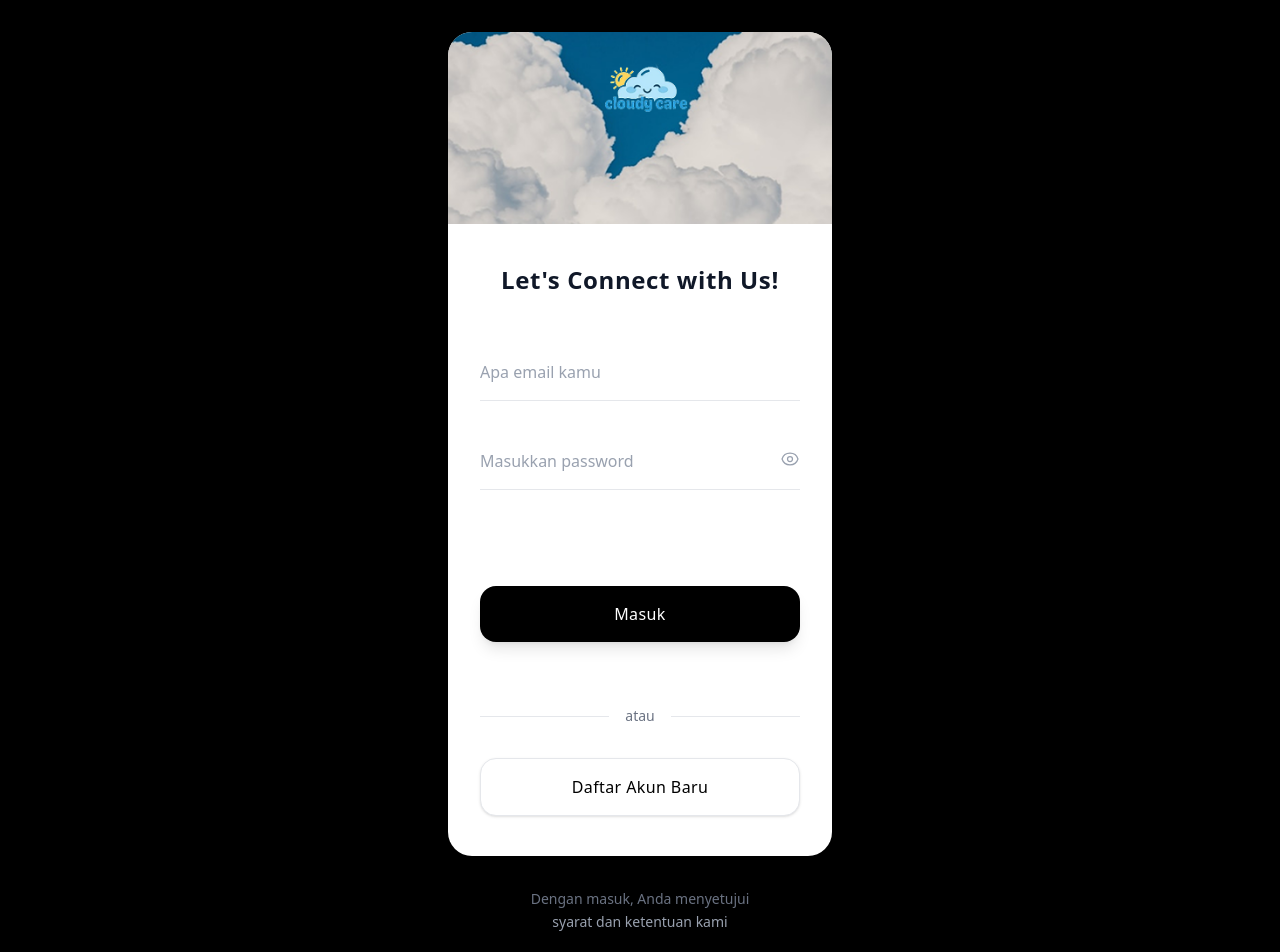
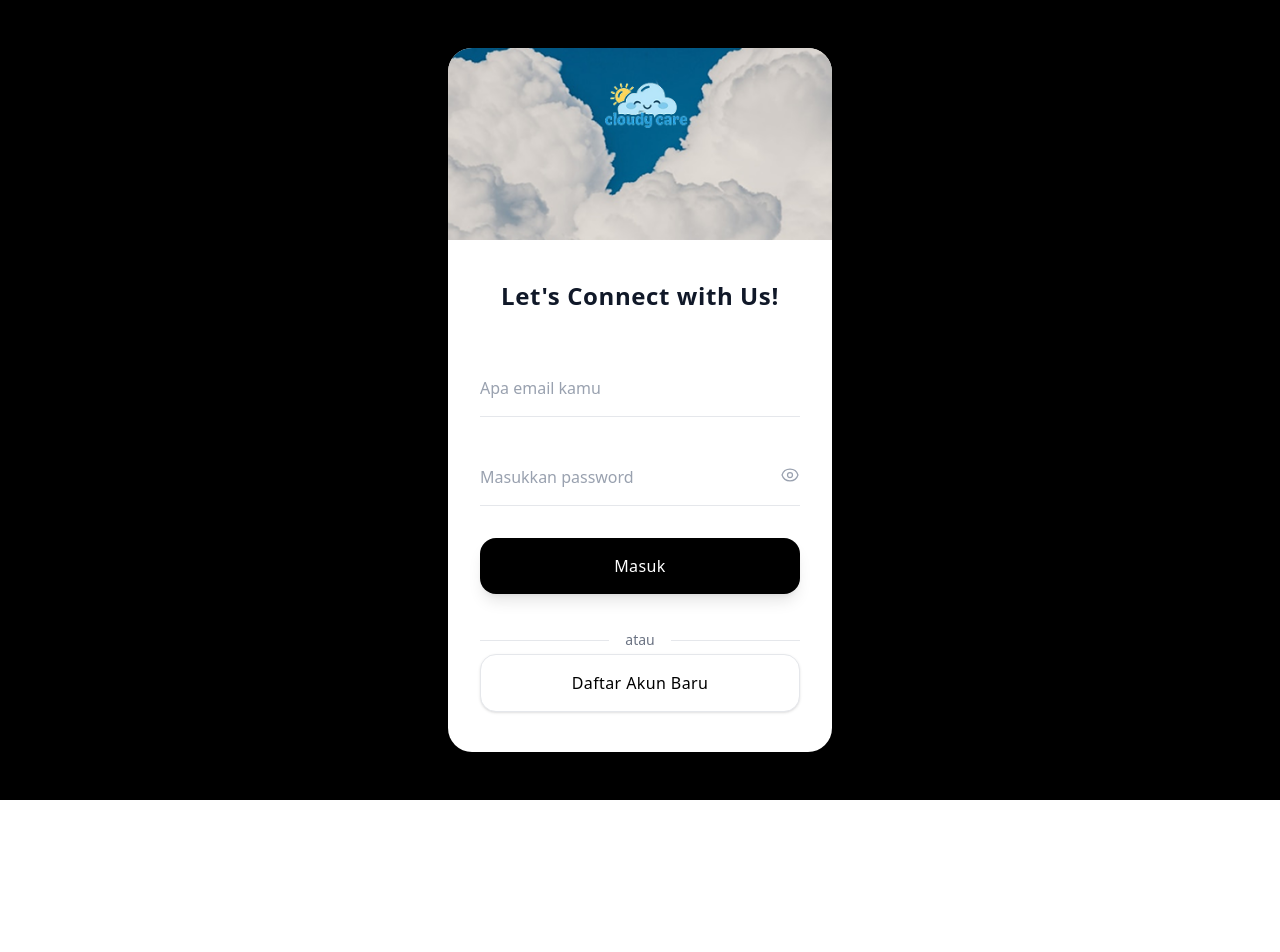
Before and after one commit to Hazko-stack/CloudyCare, a Next.js app: page /login in a window 1280 px wide. Shown: the top 952 px of the page. After the commit the page ends 800 px from the top, so only its background shows below. Built offline with nearby package versions, Linux system fonts and the light colour scheme.

Commit message:
update login page again

```diff
--- a/app/login/page.tsx
+++ b/app/login/page.tsx
@@ -56,10 +56,6 @@ export default function LoginPage() {
                 </button>
               </div>
 
-
-              <div className="h-8"></div>
-
-              {/* Login Button */}
               <button
                 formAction={login}
                 className="w-full bg-black hover:bg-gray-800 text-white font-medium py-4 px-6 rounded-2xl transition-all duration-300 text-base tracking-wide shadow-lg hover:shadow-xl transform hover:-translate-y-0.5"
@@ -68,7 +64,7 @@ export default function LoginPage() {
               </button>
 
               {/* Divider */}
-              <div className="relative my-8">
+              <div className="relative my-1">
                 <div className="absolute inset-0 flex items-center">
                   <div className="w-full border-t border-gray-200"></div>
                 </div>
@@ -87,14 +83,6 @@ export default function LoginPage() {
             </form>
           </div>
         </div>
-
-        {/* Footer */}
-        <div className="text-center mt-8 mb-8 sm:mb-0">
-          <p className="text-gray-500 text-sm font-light leading-relaxed">
-            Dengan masuk, Anda menyetujui<br />
-            <span className="text-gray-400">syarat dan ketentuan kami</span>
-          </p>
-        </div>
       </div>
     </div>
   )
```
